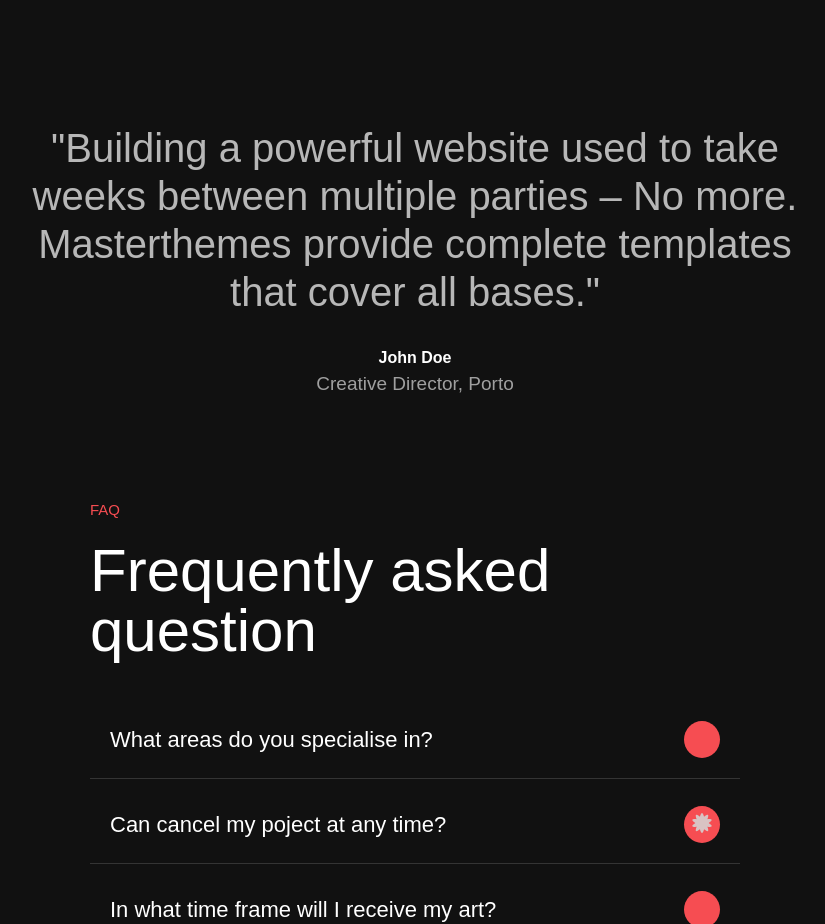
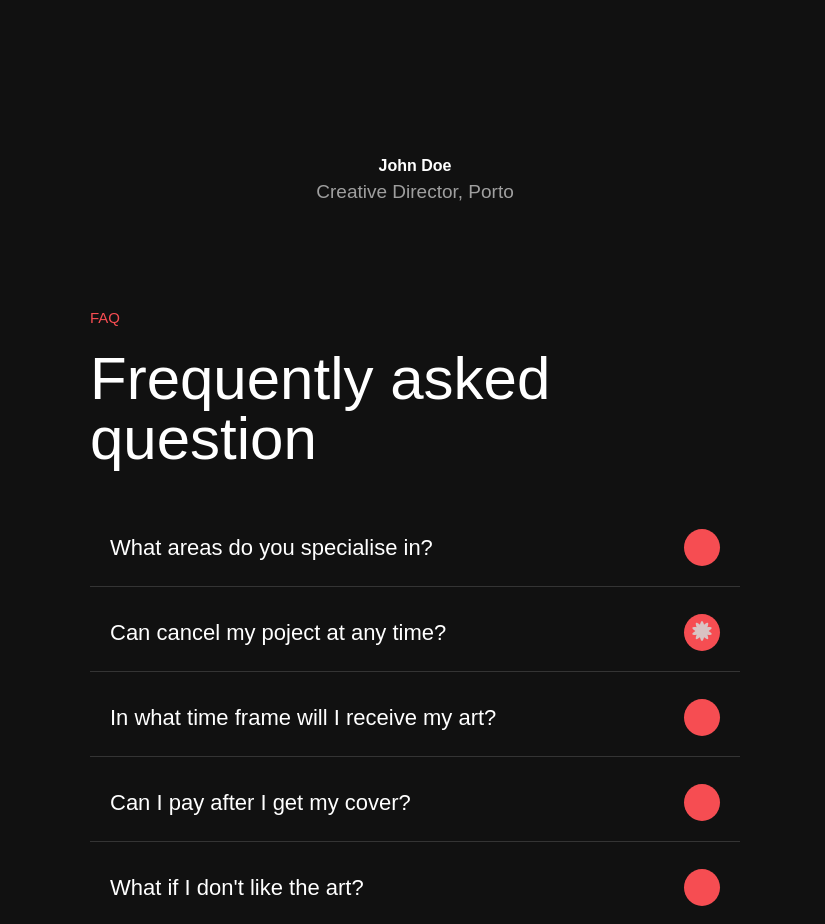
Before and after one commit to williamsbolu/xpressvisuals, a website: page index.html in a window 1280 px wide. Shown: the part 4100-5024 px from the top of the page, without its empty margins (225-1050 px from the left). Drawn offline with Linux system fonts and the light colour scheme; a web font is replaced by a local one.

Commit message:
first-comit

```diff
--- a/index.html
+++ b/index.html
@@ -189,9 +189,7 @@
     <section class="container testimonials">
 
         <div class="testimonials__box">
-            <p class="testimonials__text">"Building a powerful website used to take weeks between multiple parties – No
-                more. Masterthemes provide
-                complete templates that cover all bases."</p>
+            <p class="testimonials__text"></p>
 
             <div class="testimonials__user-box">
                 <h4>John Doe</h4>
@@ -313,3 +311,7 @@
 </body>
 
 </html>
+
+<!-- "Building a powerful website used to take weeks between multiple parties – No
+                more. Masterthemes provide
+                complete templates that cover all bases." -->
```
